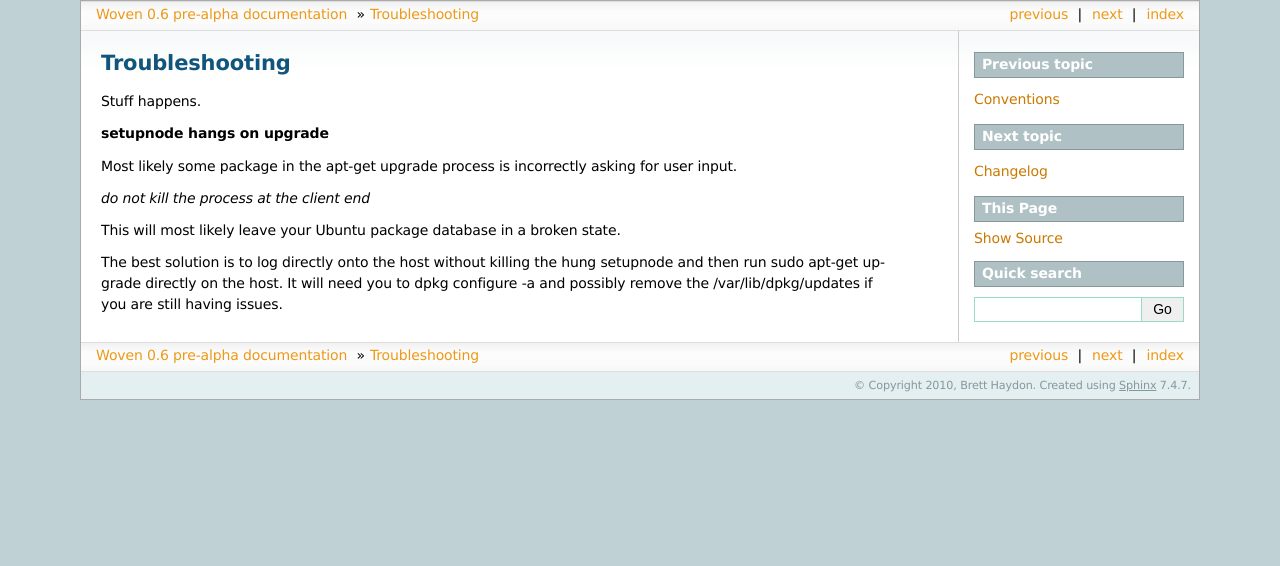
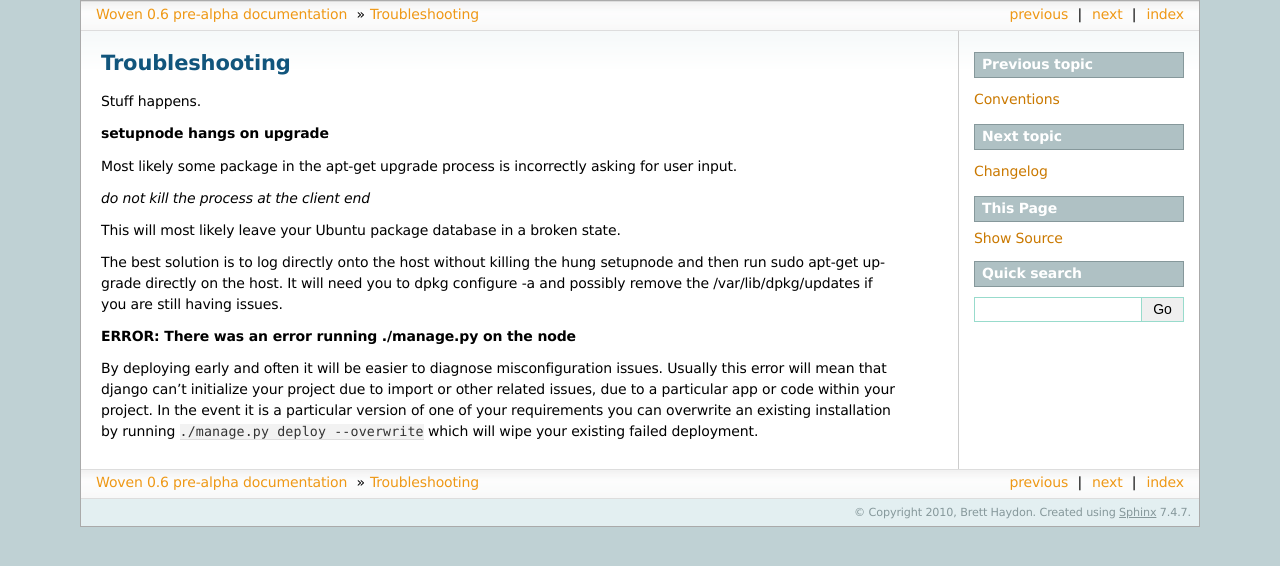
Before and after one commit to bretth/woven, a Sphinx documentation site: the page built from docs/troubleshooting.rst, in a window 1280 px wide. Shown: the top 566 px of the page. Built offline with Sphinx 7.4.7, drawn with Linux system fonts in a browser that asks for light colours.

Commit message:
doc updates

```diff
--- a/docs/commands.rst
+++ b/docs/commands.rst
@@ -24,8 +24,8 @@ Basic Usage::
 
 Lets go through what this actually does:
 
-1. Changes the default ssh port to 10022
-2. Creates the new `user` and disables the `root` user
+1. Creates the new `user` and disables the `root` user
+2. Changes the default ssh port to 10022
 3. Uploads your public ssh-key
 4. Restricts ssh login to the ssh-key and adds a few other restrictions
 5. Adds additional sources `universe` to sources.list
--- a/docs/troubleshooting.rst
+++ b/docs/troubleshooting.rst
@@ -12,3 +12,9 @@ Most likely some package in the apt-get upgrade process is incorrectly asking fo
 This will most likely leave your Ubuntu package database in a broken state.
 
 The best solution is to log directly onto the host without killing the hung setupnode and then run sudo apt-get upgrade directly on the host. It will need you to dpkg configure -a and possibly remove the /var/lib/dpkg/updates if you are still having issues.
+
+**ERROR: There was an error running ./manage.py on the node**
+
+By deploying early and often it will be easier to diagnose misconfiguration issues.
+Usually this error will mean that django can't initialize your project due to import or other related issues, due to a particular app or code within your project.
+In the event it is a particular version of one of your requirements you can overwrite an existing installation by running ``./manage.py deploy --overwrite`` which will wipe your existing failed deployment.
```
Also changed, not shown: other parts of docs/commands.rst (+1 -1 lines).
